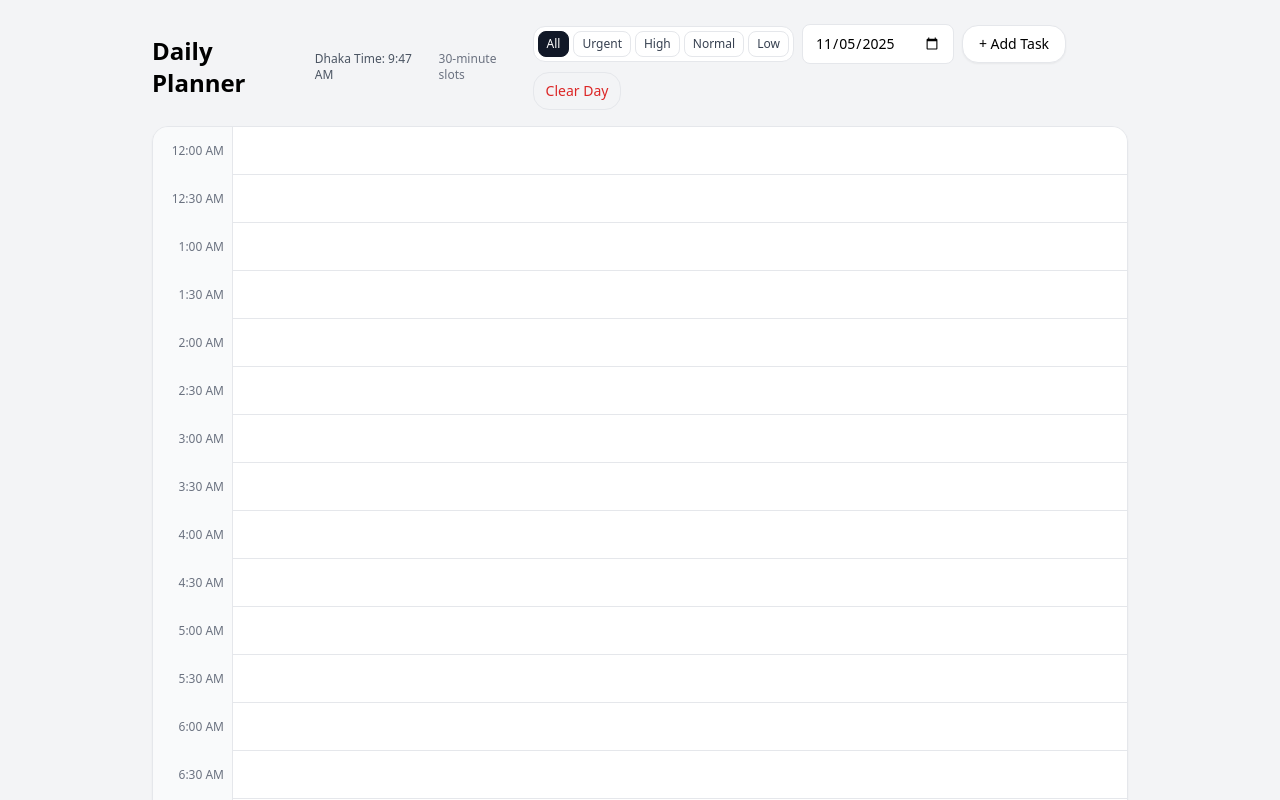
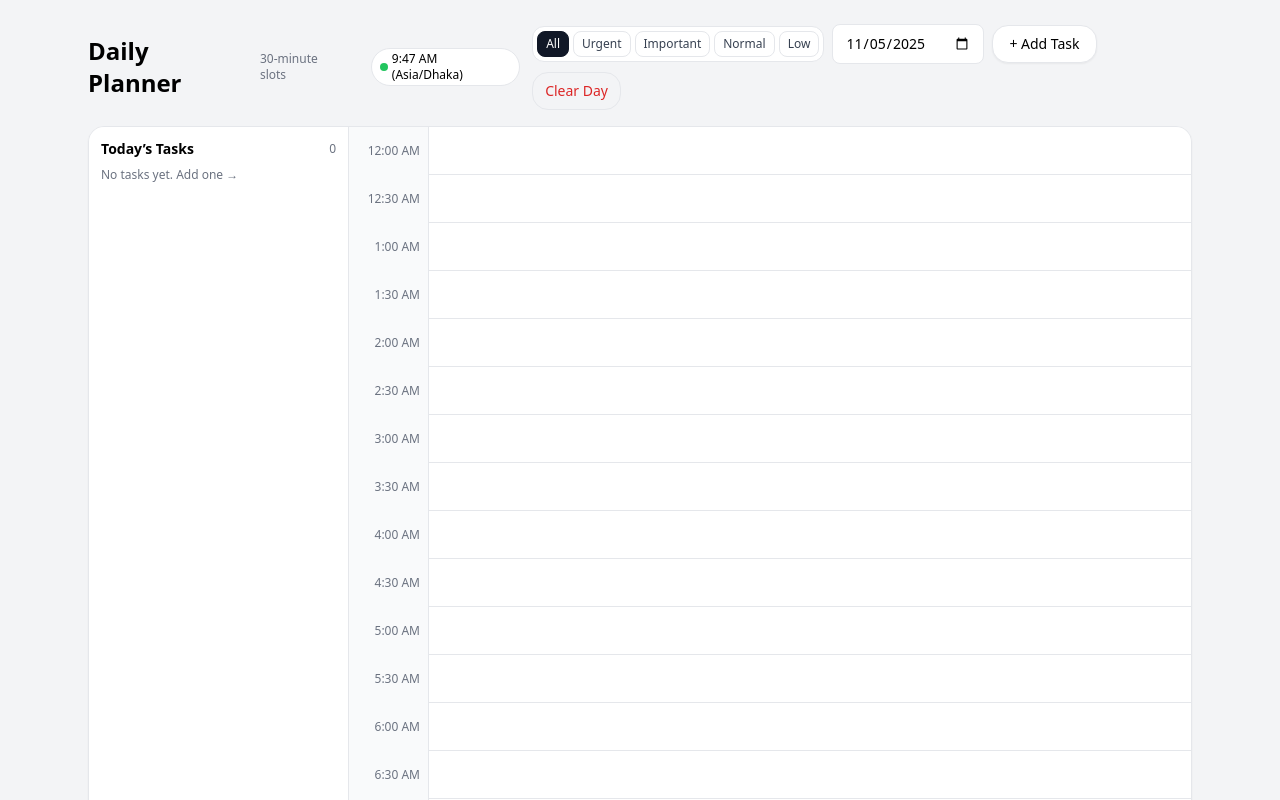
Before and after one commit to shsanzid/daily-planner, a React (Vite) app: page / in a window 1280 px wide. Shown: the top 800 px of the page. Built offline with nearby package versions, Linux system fonts and the light colour scheme.

Commit message:
Refactor DailyPlanner component for clarity and usability
Updated comments and labels for clarity. Improved task and note handling, including trimming whitespace from titles. Enhanced UI elements and layout for better user experience.

```diff
--- a/src/DailyPlanner.jsx
+++ b/src/DailyPlanner.jsx
@@ -1,17 +1,16 @@
 import React, { useEffect, useMemo, useState } from "react";
 
-// =============================================================
-// 🗓️ Daily Planner (30-minute slots + priority tags)
-// =============================================================
-// ✅ Features:
-// - 48 half-hour slots per day (00:00–23:30)
-// - Add quick notes or timeframe tasks
-// - Priority tags: Urgent / High / Normal / Low
-// - Filter by priority
-// - Saves automatically in browser localStorage
-// =============================================================
+/*
+  Daily Planner – 30-minute slots + priorities + sidebar list
+  - 12h AM/PM display
+  - Dhaka live clock
+  - Sidebar shows today’s tasks (click to jump)
+  - LocalStorage per-day persistence
+*/
 
-// ---------- Helpers ----------
+// ---------- Constants & helpers ----------
+const DEFAULT_TZ = "Asia/Dhaka";
+
 function makeId() {
   return Math.random().toString(36).slice(2, 10);
 }
@@ -24,7 +23,7 @@ const PRIORITY_META = {
     dot: "bg-red-500",
   },
   high: {
-    label: "High",
+    label: "Important", // label shows as 'Important'
     badge: "bg-orange-100 text-orange-700 border-orange-200",
     dot: "bg-orange-500",
   },
@@ -69,6 +68,13 @@ function betweenInclusive(t, start, end) {
   return tm >= toMinutes(start) && tm <= toMinutes(end);
 }
 
+function to12hLabel(hhmm) {
+  let [h, m] = hhmm.split(":").map(Number);
+  const ampm = h >= 12 ? "PM" : "AM";
+  h = h % 12 || 12;
+  return `${h}:${String(m).padStart(2, "0")} ${ampm}`;
+}
+
 function useCoverage(tasks) {
   return useMemo(() => {
     const cover = Object.fromEntries(SLOT_TIMES.map((t) => [t, []]));
@@ -83,7 +89,7 @@ function useCoverage(tasks) {
   }, [tasks]);
 }
 
-// ---------- Storage ----------
+// ---------- Local storage by date ----------
 function useDayData(selectedDate) {
   const key = `dailyPlanner:${dateKey(selectedDate)}`;
   const [data, setData] = useState({ tasks: [], notes: [] });
@@ -114,10 +120,12 @@ export default function DailyPlanner() {
   const [data, setData] = useDayData(date);
   const coverage = useCoverage(data.tasks);
 
+  // UI state
   const [inlineEdit, setInlineEdit] = useState(null);
   const [showModal, setShowModal] = useState(false);
   const [priorityFilter, setPriorityFilter] = useState("all");
 
+  // Task draft for modal
   const [taskDraft, setTaskDraft] = useState({
     title: "",
     description: "",
@@ -127,21 +135,45 @@ export default function DailyPlanner() {
     priority: "normal",
   });
 
+  // Dhaka clock
+  const [timeZone] = useState(DEFAULT_TZ);
+  const [now, setNow] = useState(new Date());
+  useEffect(() => {
+    const id = setInterval(() => setNow(new Date()), 30000); // tick every 30s
+    return () => clearInterval(id);
+  }, []);
+
+  // Sidebar: sorted task list (by start)
+  const tasksToday = useMemo(
+    () =>
+      [...data.tasks].sort((a, b) => {
+        const toMin = (t) => {
+          const [h, m] = t.split(":").map(Number);
+          return h * 60 + m;
+        };
+        return toMin(a.start) - toMin(b.start);
+      }),
+    [data.tasks]
+  );
+
+  // Actions
   function addNote({ time, title, priority }) {
-    const note = { id: makeId(), time, title, priority };
+    if (!title?.trim()) return;
+    const note = { id: makeId(), time, title: title.trim(), priority };
     setData((d) => ({ ...d, notes: [...d.notes, note] }));
   }
 
   function addTask() {
-    if (!taskDraft.title) return;
+    if (!taskDraft.title?.trim()) return;
     const start = clampTimeToSlots(taskDraft.start);
     const end = clampTimeToSlots(taskDraft.end);
+    const [s, e] = [toMinutes(start), toMinutes(end)].sort((a, b) => a - b);
     const normalized = {
       id: makeId(),
       title: taskDraft.title.trim(),
       description: taskDraft.description?.trim() || "",
-      start,
-      end,
+      start: `${String(Math.floor(s / 60)).padStart(2, "0")}:${s % 60 === 30 ? "30" : "00"}`,
+      end: `${String(Math.floor(e / 60)).padStart(2, "0")}:${e % 60 === 30 ? "30" : "00"}`,
       color: taskDraft.color || "#c7d2fe",
       priority: taskDraft.priority || "normal",
     };
@@ -165,35 +197,38 @@ export default function DailyPlanner() {
   function taskVisible(task) {
     return priorityFilter === "all" || task.priority === priorityFilter;
   }
-
   function noteVisible(note) {
     return priorityFilter === "all" || note.priority === priorityFilter;
   }
 
+  function scrollToSlot(hhmm) {
+    const el = document.getElementById(`slot-${hhmm}`);
+    if (el) el.scrollIntoView({ behavior: "smooth", block: "center" });
+  }
+
   return (
-    <div className="mx-auto max-w-5xl p-4 sm:p-6">
+    <div className="mx-auto max-w-6xl p-4 sm:p-6">
       {/* Header */}
       <div className="flex flex-col sm:flex-row items-start sm:items-center justify-between gap-3 mb-4">
         <div className="flex items-center gap-3">
           <h1 className="text-2xl font-semibold">Daily Planner</h1>
+          <span className="text-xs text-gray-500">30-minute slots</span>
 
-  {/* ✅ Add this clock below */}
-  <p className="text-xs text-gray-600">
-    Dhaka Time:{" "}
+          {/* Live Dhaka clock */}
+          <span className="ml-3 inline-flex items-center gap-1 rounded-full border px-2 py-0.5 text-xs bg-white">
+            <span className="h-2 w-2 rounded-full bg-green-500" />
             {new Intl.DateTimeFormat("en-US", {
               hour: "numeric",
               minute: "2-digit",
               hour12: true,
-      timeZone: "Asia/Dhaka",
-    }).format(new Date())}
-  </p>
-
-  <span className="text-xs text-gray-500">30-minute slots</span>
+              timeZone,
+            }).format(now)}{" "}
+            ({timeZone})
+          </span>
         </div>
 
-
         <div className="flex flex-wrap items-center gap-2">
-          {/* Priority filter */}
+          {/* Priority filter chips */}
           <div className="flex items-center gap-1 rounded-xl border px-1 py-1 bg-white">
             {["all", ...PRIORITIES].map((p) => (
               <button
@@ -233,33 +268,59 @@ export default function DailyPlanner() {
         </div>
       </div>
 
-      {/* Timeline grid */}
-      <div className="grid grid-cols-[80px_1fr] rounded-2xl overflow-hidden border shadow-sm">
-        {/* Timeline column (12-hour time) */}
+      {/* Main grid: Sidebar | Time | Slots */}
+      <div className="grid grid-cols-[260px_80px_1fr] rounded-2xl overflow-hidden border shadow-sm">
+        {/* Sidebar: Task list */}
+        <div className="bg-white border-r p-3 overflow-auto">
+          <div className="flex items-center justify-between mb-2">
+            <h3 className="text-sm font-semibold">Today’s Tasks</h3>
+            <span className="text-xs text-gray-500">{tasksToday.length}</span>
+          </div>
+
+          {tasksToday.length === 0 ? (
+            <p className="text-xs text-gray-500">No tasks yet. Add one →</p>
+          ) : (
+            <ol className="list-decimal list-inside space-y-1">
+              {tasksToday.map((t) => (
+                <li key={t.id} className="text-sm">
+                  <button
+                    className="text-left hover:underline"
+                    onClick={() => scrollToSlot(t.start)}
+                    title={`${t.start}–${t.end}`}
+                  >
+                    {t.title}{" "}
+                    <span
+                      className={`ml-1 inline-block text-[11px] px-1.5 py-0.5 rounded border ${PRIORITY_META[t.priority].badge}`}
+                    >
+                      {PRIORITY_META[t.priority].label}
+                    </span>
+                    <span className="ml-1 text-xs text-gray-500">
+                      {to12hLabel(t.start)}–{to12hLabel(t.end)}
+                    </span>
+                  </button>
+                </li>
+              ))}
+            </ol>
+          )}
+        </div>
+
+        {/* Time column (12-hour display) */}
         <div className="bg-gray-50 border-r">
-  {SLOT_TIMES.map((t) => {
-    // Convert 24h -> 12h
-    let [h, m] = t.split(":").map(Number);
-    const ampm = h >= 12 ? "PM" : "AM";
-    h = h % 12 || 12;
-    const label = `${h}:${m.toString().padStart(2, "0")} ${ampm}`;
-    return (
+          {SLOT_TIMES.map((t) => (
             <div
               key={t}
               className="h-12 px-2 flex items-center justify-end text-xs text-gray-500"
-        title={t}
+              title={t} // tooltip shows 24h
             >
-        {label}
+              {to12hLabel(t)}
             </div>
-    );
-  })}
+          ))}
         </div>
 
-        {/* Slots */}
-        <div>
+        {/* Slots column */}
+        <div className="relative">
           {SLOT_TIMES.map((t) => {
-            const taskIdsAtTime = coverage[t];
-            const tasksAtTime = taskIdsAtTime
+            const tasksAtTime = coverage[t]
               .map((id) => data.tasks.find((x) => x.id === id))
               .filter(Boolean)
               .filter(taskVisible);
@@ -270,23 +331,29 @@ export default function DailyPlanner() {
 
             return (
               <div
+                id={`slot-${t}`}
                 key={t}
                 className="h-12 px-3 py-2 border-b bg-white hover:bg-indigo-50/60 relative"
                 onClick={() =>
                   setInlineEdit({ time: t, title: "", priority: "normal" })
                 }
               >
-                {/* Task backgrounds */}
+                {/* Task coverage backgrounds */}
+                {tasksAtTime.length > 0 && (
+                  <div className="absolute inset-0 -z-0">
                     {tasksAtTime.map((task) => (
                       <div
                         key={task.id}
-                    className="absolute inset-0 opacity-30"
+                        className="absolute inset-0 opacity-40"
                         style={{ background: task.color }}
                       />
                     ))}
+                  </div>
+                )}
 
+                {/* Foreground content */}
                 <div className="relative z-10 flex flex-col gap-1">
-                  {/* Tasks */}
+                  {/* Task labels (only on start slot) */}
                   {tasksAtTime.map((task) =>
                     t === task.start ? (
                       <div
@@ -301,7 +368,7 @@ export default function DailyPlanner() {
                           </span>
                           {task.title}{" "}
                           <span className="text-gray-500">
-                            ({task.start}–{task.end})
+                            ({to12hLabel(task.start)}–{to12hLabel(task.end)})
                           </span>
                         </span>
                         <button
@@ -340,7 +407,7 @@ export default function DailyPlanner() {
                     </div>
                   ))}
 
-                  {/* Inline add note */}
+                  {/* Inline quick note */}
                   {inlineEdit?.time === t && (
                     <div className="mt-1 flex flex-col sm:flex-row gap-2 items-start">
                       <input
@@ -349,10 +416,7 @@ export default function DailyPlanner() {
                         className="w-full sm:w-48 rounded border px-2 py-1 text-xs"
                         value={inlineEdit.title}
                         onChange={(e) =>
-                          setInlineEdit((s) => ({
-                            ...s,
-                            title: e.target.value,
-                          }))
+                          setInlineEdit((s) => ({ ...s, title: e.target.value }))
                         }
                         onKeyDown={(e) => {
                           if (e.key === "Enter") {
@@ -360,7 +424,7 @@ export default function DailyPlanner() {
                             addNote({
                               time: t,
                               title: inlineEdit.title.trim(),
-                              priority: inlineEdit.priority,
+                              priority: inlineEdit.priority || "normal",
                             });
                             setInlineEdit(null);
                           }
@@ -386,11 +450,11 @@ export default function DailyPlanner() {
                       <button
                         className="rounded px-3 py-1 text-xs border bg-white hover:bg-gray-50"
                         onClick={() => {
-                          if (!inlineEdit.title.trim()) return;
+                          if (!inlineEdit.title?.trim()) return;
                           addNote({
                             time: t,
                             title: inlineEdit.title.trim(),
-                            priority: inlineEdit.priority,
+                            priority: inlineEdit.priority || "normal",
                           });
                           setInlineEdit(null);
                         }}
@@ -433,20 +497,20 @@ export default function DailyPlanner() {
             </div>
 
             <div className="grid grid-cols-1 sm:grid-cols-2 gap-3">
-              <div>
+              <div className="flex flex-col gap-1">
                 <label className="text-xs text-gray-600">Title</label>
                 <input
-                  className="rounded border px-3 py-2 text-sm w-full"
+                  className="rounded border px-3 py-2 text-sm"
                   value={taskDraft.title}
                   onChange={(e) =>
                     setTaskDraft((s) => ({ ...s, title: e.target.value }))
                   }
                 />
               </div>
-              <div>
+              <div className="flex flex-col gap-1">
                 <label className="text-xs text-gray-600">Priority</label>
                 <select
-                  className="rounded border px-3 py-2 text-sm w-full"
+                  className="rounded border px-3 py-2 text-sm"
                   value={taskDraft.priority}
                   onChange={(e) =>
                     setTaskDraft((s) => ({ ...s, priority: e.target.value }))
@@ -459,45 +523,42 @@ export default function DailyPlanner() {
                   ))}
                 </select>
               </div>
-              <div>
+              <div className="flex flex-col gap-1">
                 <label className="text-xs text-gray-600">Start</label>
                 <input
                   type="time"
                   step="1800"
-                  className="rounded border px-3 py-2 text-sm w-full"
+                  className="rounded border px-3 py-2 text-sm"
                   value={taskDraft.start}
                   onChange={(e) =>
                     setTaskDraft((s) => ({ ...s, start: e.target.value }))
                   }
                 />
               </div>
-              <div>
+              <div className="flex flex-col gap-1">
                 <label className="text-xs text-gray-600">End</label>
                 <input
                   type="time"
                   step="1800"
-                  className="rounded border px-3 py-2 text-sm w-full"
+                  className="rounded border px-3 py-2 text-sm"
                   value={taskDraft.end}
                   onChange={(e) =>
                     setTaskDraft((s) => ({ ...s, end: e.target.value }))
                   }
                 />
               </div>
-              <div className="sm:col-span-2">
-                <label className="text-xs text-gray-600">Description</label>
+              <div className="flex flex-col gap-1 sm:col-span-2">
+                <label className="text-xs text-gray-600">Description (optional)</label>
                 <textarea
                   rows={3}
-                  className="rounded border px-3 py-2 text-sm w-full"
+                  className="rounded border px-3 py-2 text-sm"
                   value={taskDraft.description}
                   onChange={(e) =>
-                    setTaskDraft((s) => ({
-                      ...s,
-                      description: e.target.value,
-                    }))
+                    setTaskDraft((s) => ({ ...s, description: e.target.value }))
                   }
                 />
               </div>
-              <div className="sm:col-span-2">
+              <div className="flex flex-col gap-1 sm:col-span-2">
                 <label className="text-xs text-gray-600">Color</label>
                 <input
                   type="color"
```
Lines whose indentation alone changed are shown as unchanged.
